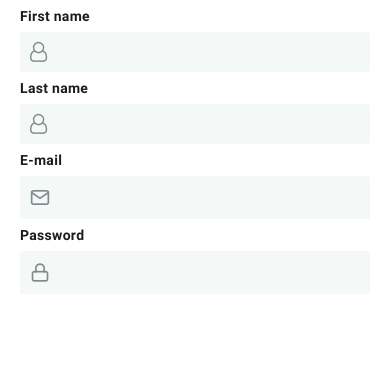
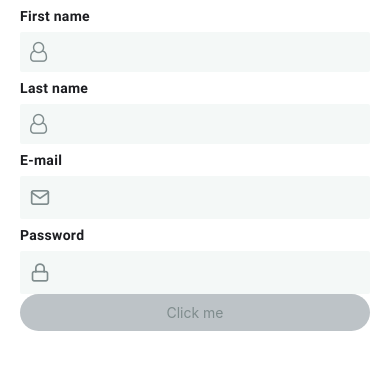
Before and after one commit to actjacob/RealTimeChat, a React Native app: screen /ChatScreen in a window 390 px wide. Shown: the top 370 px of the page. Built offline with nearby package versions, Linux system fonts and the light colour scheme.

Commit message:
Creating and Custom submit button

```diff
--- /dev/null
+++ b/components/SubmitButton.js
@@ -0,0 +1,32 @@
+import React from 'react';
+import { StyleSheet, TouchableOpacity, Text } from 'react-native';
+import colors from '../constants/colors';
+
+const SubmitButton = (props) => {
+  const enabledBgColor = props.color || colors.primary;
+  const disabledBgColor = colors.lightGray;
+  const bgColor = props.disabled ? disabledBgColor : enabledBgColor;
+
+  return (
+    <TouchableOpacity
+      style={{ ...styles.button, ...{ backgroundColor: bgColor } }}
+    >
+      <Text style={{ color: props.disabled ? colors.gray : 'white' }}>
+        Click me
+      </Text>
+    </TouchableOpacity>
+  );
+};
+
+export default SubmitButton;
+
+const styles = StyleSheet.create({
+  button: {
+    backgroundColor: colors.primary,
+    paddingHorizontal: 30,
+    paddingVertical: 10,
+    borderRadius: 30,
+    justifyContent: 'center',
+    alignItems: 'center',
+  },
+});
--- a/constants/colors.js
+++ b/constants/colors.js
@@ -4,4 +4,5 @@
   nearlyWhite: '#F4F8F7',
   gray: '#7f8c8d',
   textColor: '#1c1d21',
+  primary: '#32d48e',
 };
--- a/screens/AuthScreen.js
+++ b/screens/AuthScreen.js
@@ -4,6 +4,7 @@
 import PageContainer from '../components/PageContainer';
 import Input from '../components/Input';
 import { Feather, FontAwesome } from '@expo/vector-icons';
+import SubmitButton from '../components/SubmitButton';
 
 const AuthScreen = () => {
   return (
@@ -33,6 +34,8 @@
           iconPack={Feather}
           iconSize={20}
         />
+
+        <SubmitButton disabled={true} />
       </PageContainer>
     </SafeAreaView>
   );
```
Also changed, not shown: screens/ChatScreen.js (+31 -7 lines).
